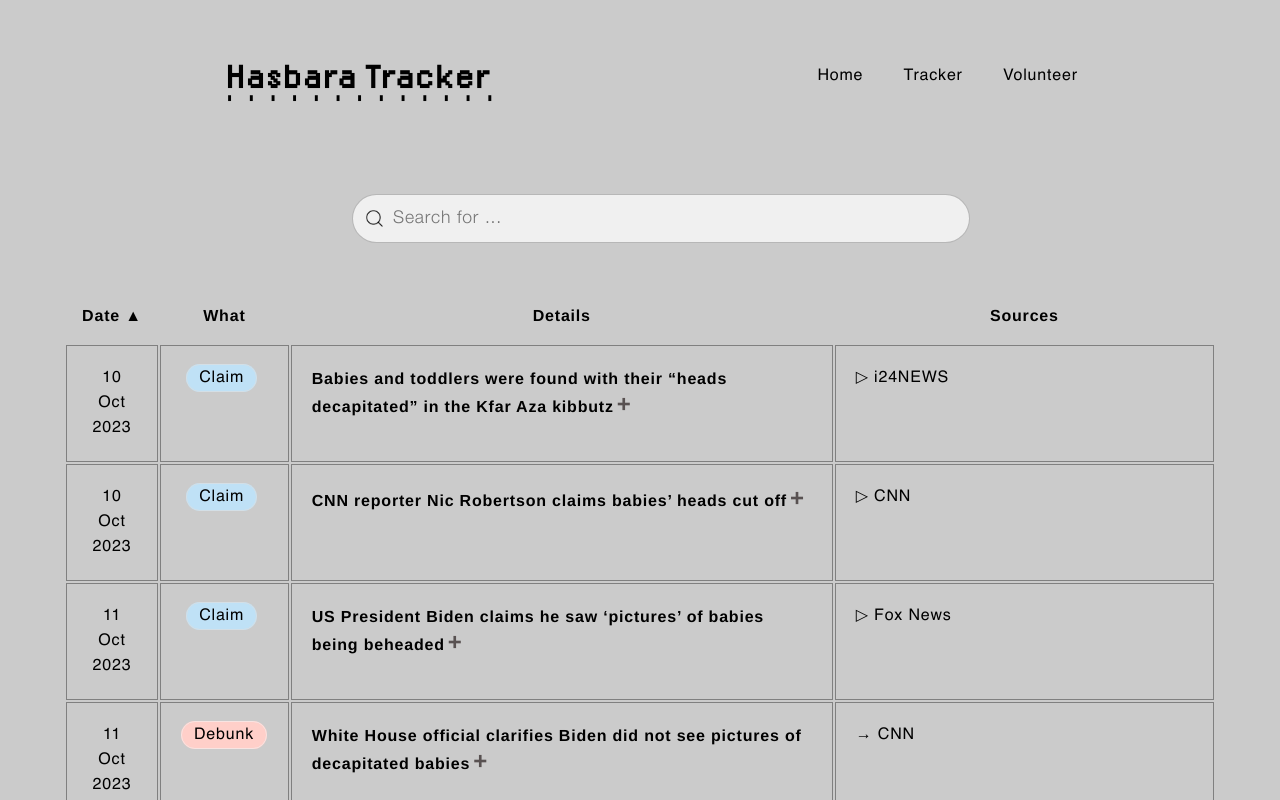
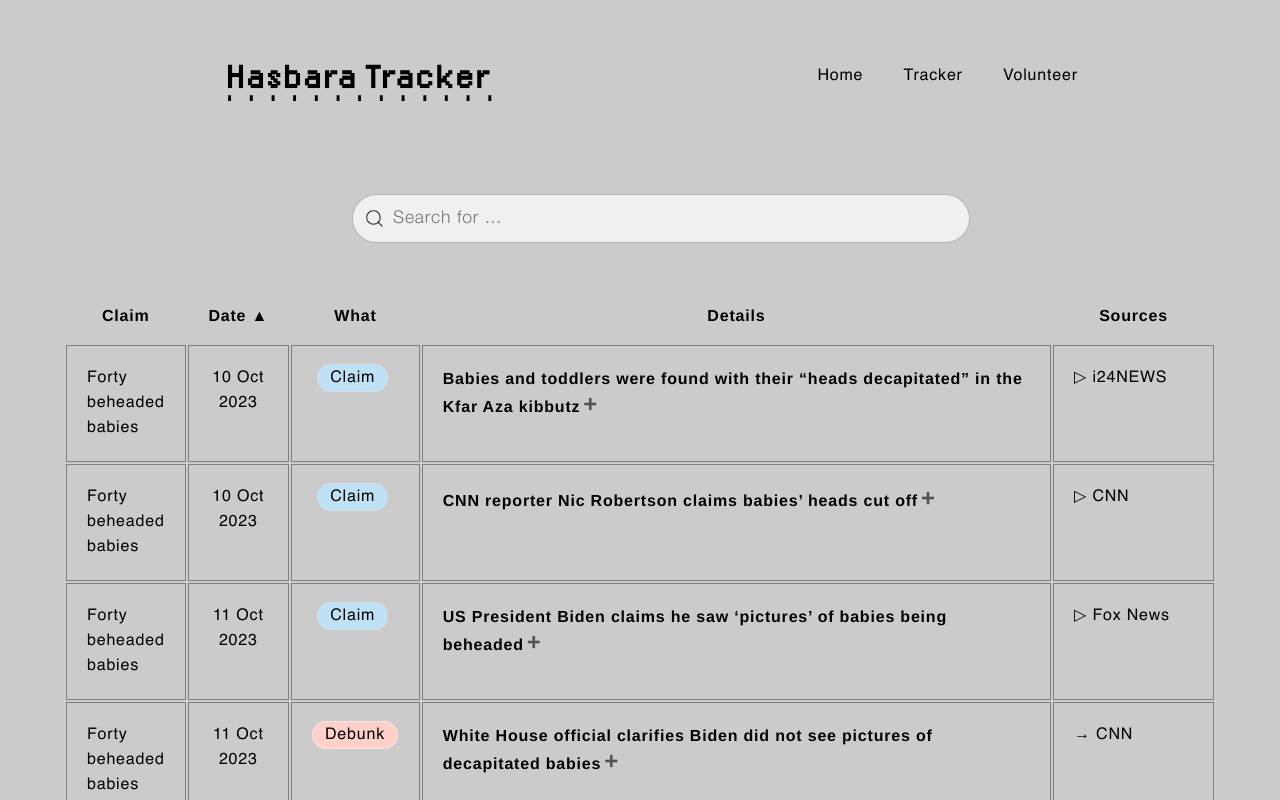
Before and after one commit to tamtzekin/hasbara-tracker, a React (Create React App) app: page /tracker in a window 1280 px wide. Shown: the top 800 px of the page. Built offline with nearby package versions, Linux system fonts and the light colour scheme.

Commit message:
added claimTag column

```diff
--- a/src/components/Tracker.js
+++ b/src/components/Tracker.js
@@ -22,6 +22,11 @@ export default function Tracker() {
 
     const columns = useMemo(
         () => [
+            {
+                Header: 'Claim',
+                accessor: 'claimTag',
+            },
+
             {
                 Header: 'Date',
                 accessor: 'date',
@@ -182,10 +187,11 @@ export default function Tracker() {
                                             border: 'solid 1px gray',
                                             overflow: 'hidden',
                                             width:
-                                                index === 0 ? '50px' :
+                                                index === 0 ? '30px' :
                                                 index === 1 ? '60px' :
-                                                index === 2 ? '500px' :
-                                                'auto',
+                                                index === 2 ? '20px' :
+                                                index === 3 ? '600px' :
+                                                '120px',
                                         }}
                                 >
                                     {cell.render('Cell')}
--- a/src/components/data.js
+++ b/src/components/data.js
@@ -1,6 +1,7 @@
 
 const data = [
     {
+        claimTag: 'Forty beheaded babies',
         date: '10 Oct 2023',
         claim: {
             claimText: 'Claim',
@@ -18,6 +19,7 @@ const data = [
 
 
     {
+        claimTag: 'Forty beheaded babies',
         date: '10 Oct 2023',
         claim: {
             claimText: 'Claim',
@@ -35,6 +37,7 @@ const data = [
 
 
     {
+        claimTag: 'Forty beheaded babies',
         date: '11 Oct 2023',
         claim: {
             claimText: 'Claim',
@@ -52,6 +55,7 @@ const data = [
 
 
     {
+        claimTag: 'Forty beheaded babies',
         date: '11 Oct 2023',
         claim: {
             claimText: 'Debunk',
@@ -62,13 +66,14 @@ const data = [
             summaryClass: 'expand-text',
             details: 'An administration official later clarified Biden’s remarks, saying that Biden was referring to public statements from officials and media reports and had not actually seen photos.',
         },
-        sourceText: '→ CNN',
+        sourceText: '→  CNN',
         sourceLink: 'https://archive.ph/gaDln',
         videoLink: '',
     },
 
 
     {
+        claimTag: 'Forty beheaded babies',
         date: '11 Oct 2023',
         claim: {
             claimText: 'Claim',
@@ -86,6 +91,7 @@ const data = [
 
 
     {
+        claimTag: 'Forty beheaded babies',
         date: '11 Oct 2023',
         claim: {
             claimText: 'Debunk',
@@ -103,6 +109,7 @@ const data = [
 
 
     {
+        claimTag: 'Forty beheaded babies',
         date: '11 Oct 2023',
         claim: {
             claimText: 'Claim',
@@ -119,6 +126,7 @@ const data = [
     },
 
     {
+        claimTag: 'Forty beheaded babies',
         date: '11 Oct 2023',
         claim: {
             claimText: 'Context',
@@ -135,6 +143,7 @@ const data = [
     },
 
     {
+        claimTag: 'Forty beheaded babies',
         date: '12 Oct 2023',
         claim: {
             claimText: 'Debunk',
@@ -151,6 +160,7 @@ const data = [
     },
 
     {
+        claimTag: 'Forty beheaded babies',
         date: '12 Oct 2023',
         claim: {
             claimText: 'Debunk',
@@ -167,6 +177,7 @@ const data = [
     },
 
     {
+        claimTag: 'Forty beheaded babies',
         date: '12 Oct 2023',
         claim: {
             claimText: 'Claim',
@@ -184,6 +195,7 @@ const data = [
 
 
     {
+        claimTag: 'Forty beheaded babies',
         date: '12 Oct 2023',
         claim: {
             claimText: 'Claim',
@@ -201,6 +213,7 @@ const data = [
 
 
     {
+        claimTag: 'Forty beheaded babies',
         date: '12 Oct 2023',
         claim: {
             claimText: 'Debunk',
@@ -217,6 +230,7 @@ const data = [
     },
 
     {
+        claimTag: 'Forty beheaded babies',
         date: '13 Oct 2023',
         claim: {
             claimText: 'Debunk',
@@ -234,6 +248,7 @@ const data = [
 
 
     {
+        claimTag: 'Forty beheaded babies',
         date: '18 Oct 2023',
         claim: {
             claimText: 'Claim',
@@ -250,6 +265,7 @@ const data = [
     },
 
     {
+        claimTag: 'Forty beheaded babies',
         date: '26 Oct 2023',
         claim: {
             claimText: 'Claim',
@@ -267,6 +283,7 @@ const data = [
 
 
     {
+        claimTag: 'Forty beheaded babies',
         date: '28 Oct 2023',
         claim: {
             claimText: 'Claim',
@@ -284,6 +301,7 @@ const data = [
 
 
     {
+        claimTag: 'Forty beheaded babies',
         date: '15 Nov 2023',
         claim: {
             claimText: 'Claim',
@@ -302,6 +320,7 @@ const data = [
 
 
     {
+        claimTag: 'Forty beheaded babies',
         date: '12 Dec 2023',
         claim: {
             claimText: 'Claim',
@@ -319,6 +338,7 @@ const data = [
 
 
     {
+        claimTag: 'Forty beheaded babies',
         date: '',
         claim: {
             claimText: 'Context',
@@ -336,6 +356,7 @@ const data = [
 
     // TEMPLATE DATA SET (copy and paste this as much as you need it)
     // {
+    //     claimTag: '',
     //     date: '',
     //     claim: {
     //         claimText: '',
```
